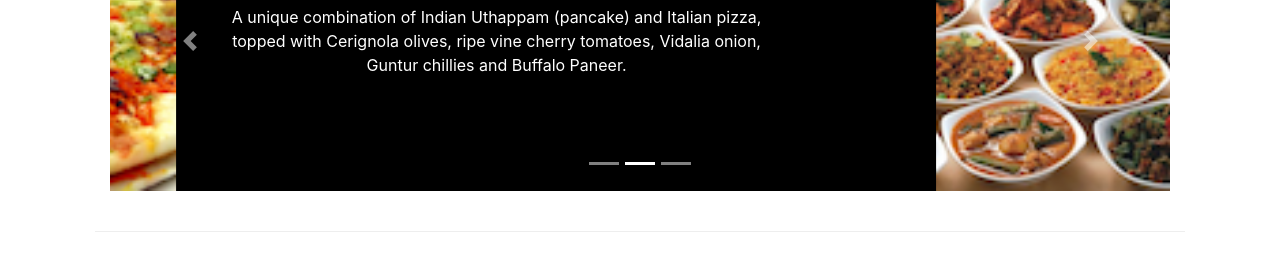
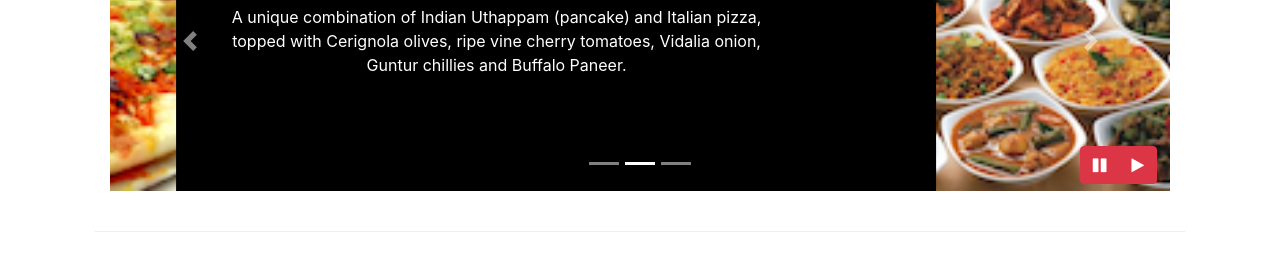
Before and after one commit to anujkumar070/Restaurant_Website, a website: page index.html in a window 1280 px wide. Shown: the part 489-768 px from the top of the page. Drawn offline with nearby package versions, Linux system fonts and the light colour scheme.

Commit message:
Carousel button added by JQuery

```diff
--- a/css/style.css
+++ b/css/style.css
@@ -76,3 +76,10 @@ body{
     top:10px;
     left:340px;
 }
+
+#carousel-button{
+    position: absolute;
+
+    right:0;
+    bottom:0px;
+}
--- a/index.html
+++ b/index.html
@@ -224,6 +224,16 @@
                             <span class="carousel-control-next-icon"></span>
                         </a>
 
+                        <div class="btn btn-group" id="carousel-button">
+                            <button class="btn btn-danger" id="carousel-pause">
+                                <span class="fa fa-pause"></span>
+                            </button>
+                            <button class="btn btn-danger" id="carousel-play">
+                                <span class="fa fa-play"></span>
+                            </button>
+                        </div>
+
+
                     </div>
 
                 </div>
@@ -338,6 +348,18 @@
     <script src="node_modules/jquery/dist/jquery.slim.min.js"></script>
     <script src="node_modules/popper.js/dist/umd/popper.min.js"></script>
     <script src="node_modules/bootstrap/dist/js/bootstrap.min.js"></script>
+    <script>
+
+        $("document").ready(function(){
+            $("#mycarousel").carousel({interval:500})
+            $("#carousel-pause").click(function(){
+                $("#mycarousel").carousel("pause");
+            });
+            $("#carousel-play").click(function(){
+                $("#mycarousel").carousel("cycle");
+            });
+        });
+    </script>
 
 
 </body>
```
